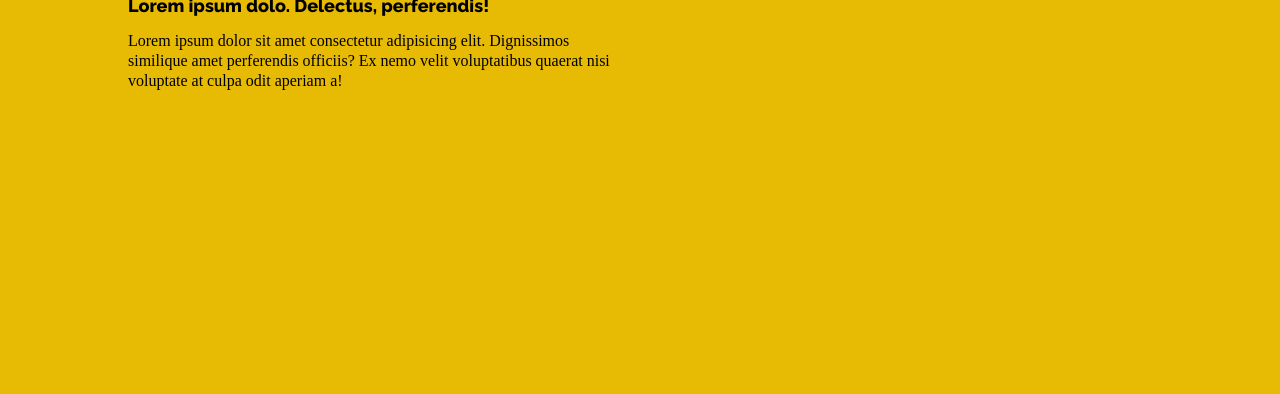
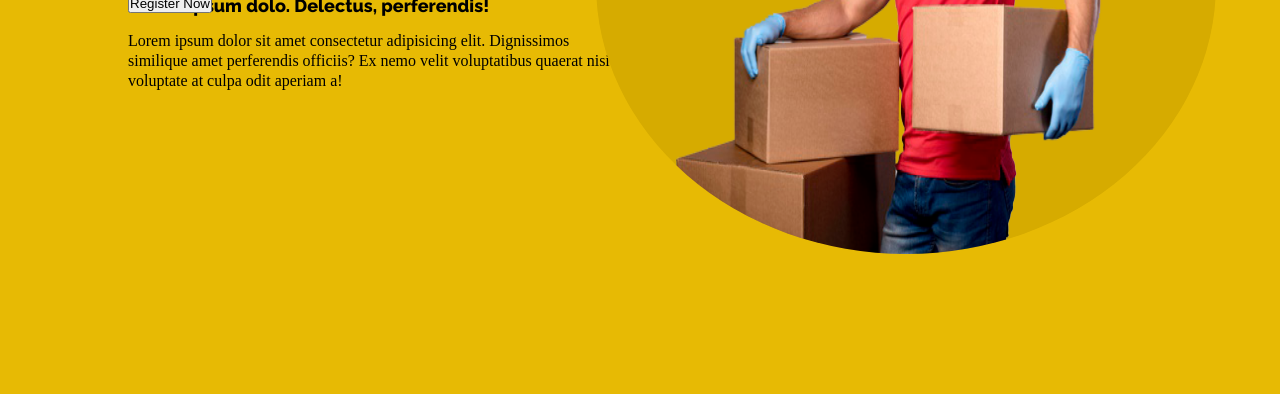
Before and after one commit to M-Hassankhan/Raw-Files, a plain HTML site: page index.html in a window 1280 px wide. Shown: the part 406-800 px from the top of the page. Drawn offline with Linux system fonts and the light colour scheme.

Commit message:
Second Day 1hr

```diff
--- a/index.html
+++ b/index.html
@@ -27,9 +27,14 @@
             <h1><a>Innovate</a><br> your Websites</h1>
             <p id="para">Lorem ipsum dolo. Delectus, perferendis!</p>
             <p id="para2">Lorem ipsum dolor sit amet consectetur adipisicing elit. Dignissimos <br>similique amet perferendis officiis? Ex nemo velit voluptatibus quaerat nisi <br>voluptate at culpa odit aperiam a!</p>
-
         </div>
 
+    <button class="sign-in">Sign In</button>
+    <button class="Register">Register Now</button>
+
+        <div class="hero-img">
+            <img src="delivery man.png" alt="">
+        </div>
     </div>
 
 
--- a/style.css
+++ b/style.css
@@ -68,3 +68,27 @@
 {
     line-height: 20px;
 }
+
+.hero-img img
+{
+    position: absolute;
+    top: 15%;
+    right: 5%;
+    width: 620px;
+    height: 540px;
+    border-radius: 50%;
+    background-color: #d6ab00;
+
+}
+
+button
+{
+    position: absolute;
+    top: 50%;
+    left: 10%;
+}
+/*
+.hero-img
+{
+    transform: rotate(315deg);
+} */
```
Also changed, not shown: delivery man.png (added).
